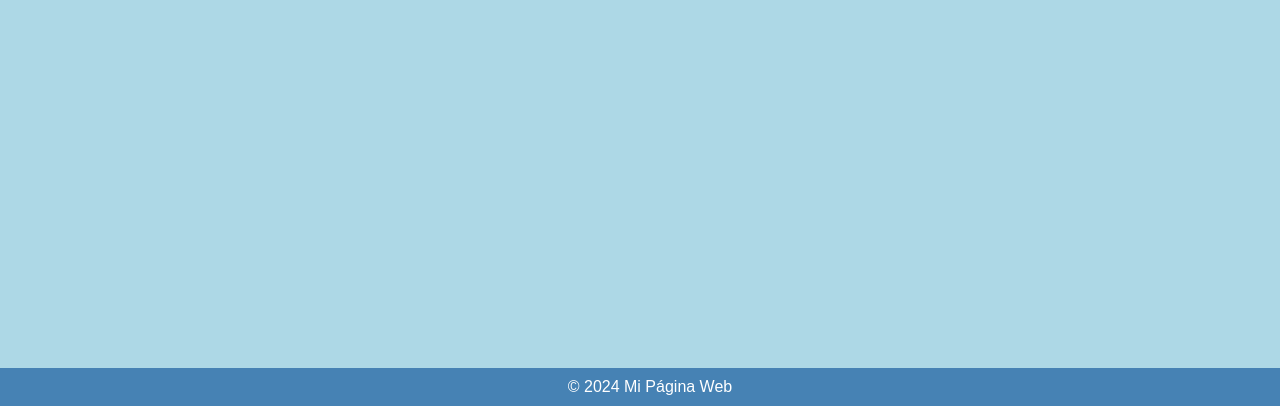
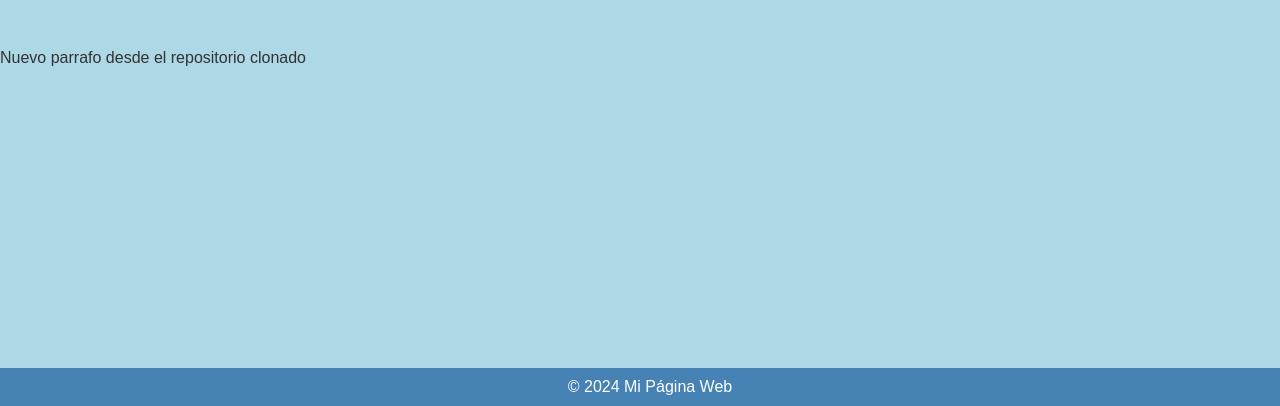
Before and after one commit to fernandogomez0621/ProyectoWebEmpresaD, a plain HTML site: page index.html in a window 1280 px wide. Shown: the part 394-800 px from the top of the page. Drawn offline with Linux system fonts and the light colour scheme.

Commit message:
Nuevo parrafo desde el clonado

```diff
--- a/index.html
+++ b/index.html
@@ -31,6 +31,8 @@
     <footer>
         &copy; 2024 Mi Página Web
     </footer>
+<p>Nuevo parrafo desde el repositorio clonado</p>
+
 
 </body>
 
```
